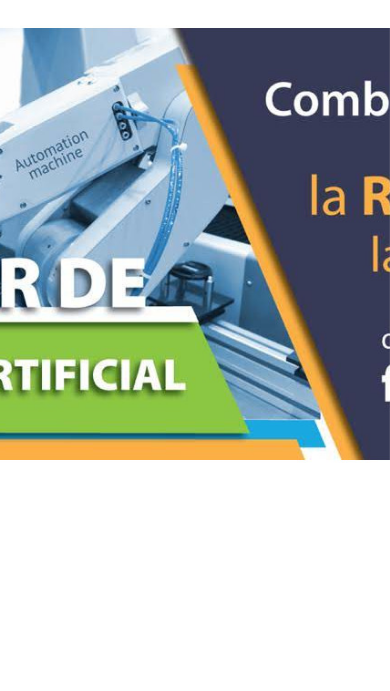
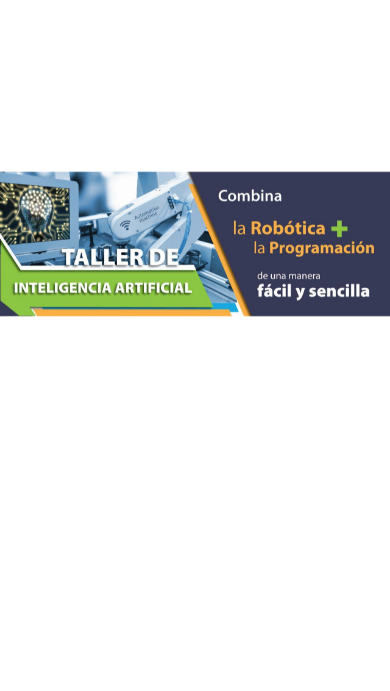
Before and after one commit to irda-mx/irda-mx.github.io, a website with bundled scripts: page index.html in a window 390 px wide. Shown: the part 106-797 px from the top of the page. Built offline with nearby package versions, Linux system fonts and the light colour scheme.

Commit message:
9 de mayo 2019-cambio imagenes

```diff
--- a/css/agency.css
+++ b/css/agency.css
@@ -1011,7 +1011,7 @@ body {
 
 @media (max-width:991px) {
   .carousel .background {
-    background-size: cover; /* To make the background image looks good */
+    background-size: contain; /* To make the background image looks good */
   }
 }
 
```
Also changed, not shown: img/slideshow/IMG1.jpg (deleted), img/slideshow/IMG2.jpg (deleted), img/slideshow/IMG3.jpg (deleted).
